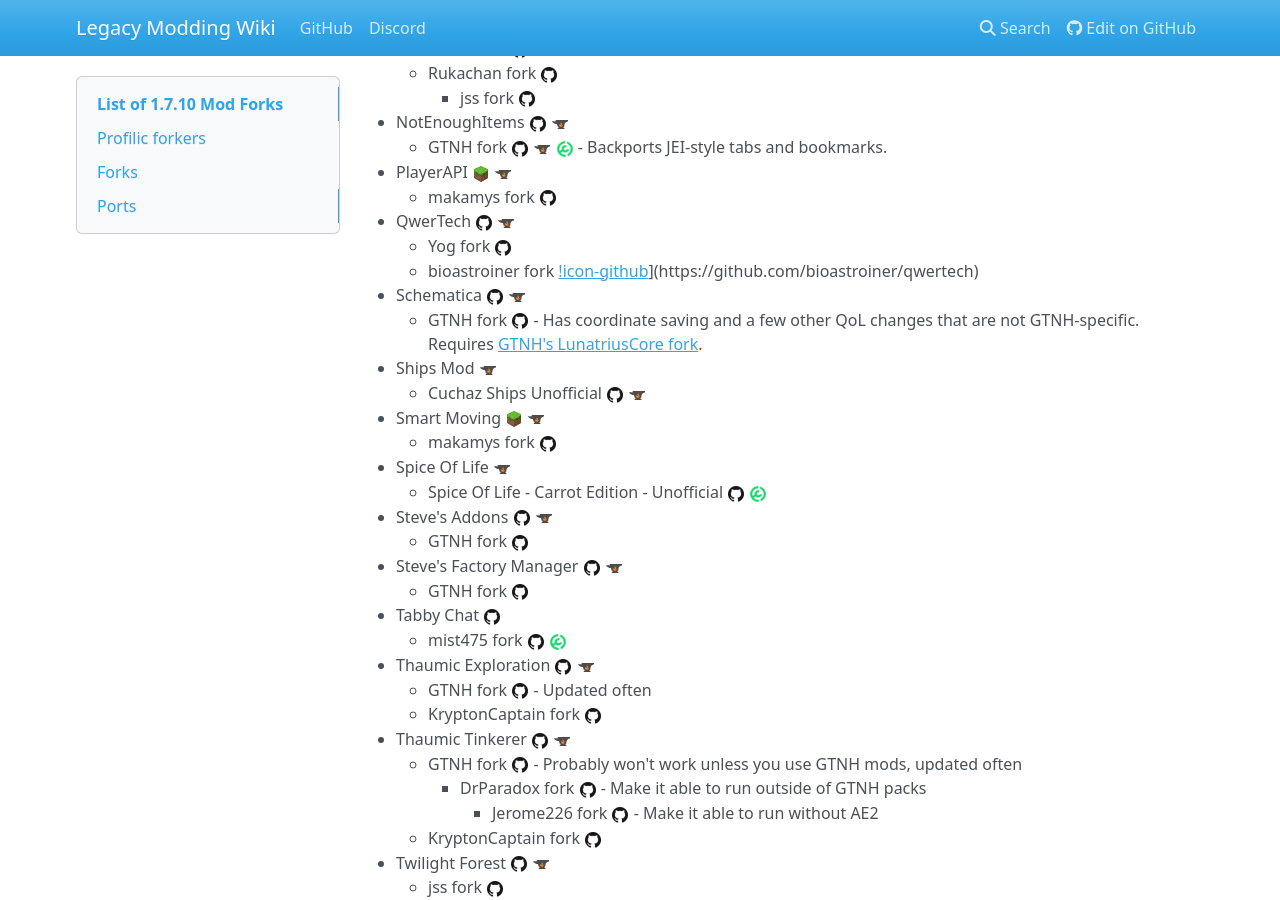
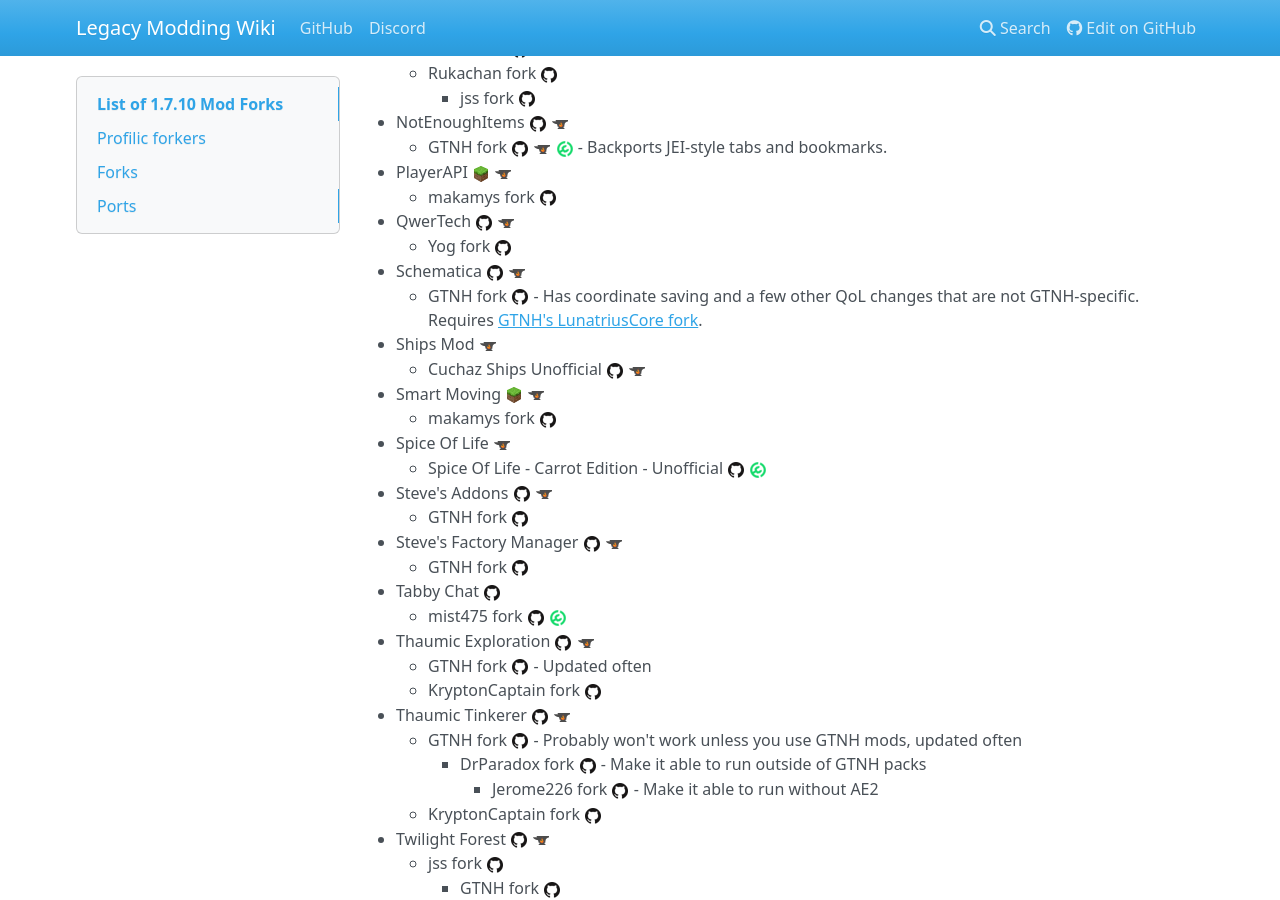
Before and after one commit to LegacyModdingMC/wiki, an MkDocs documentation site: the page built from docs/list-of-1.7.10-mod-forks.md, in a window 1280 px wide and 900 px high, scrolled down 2484 px. Built offline with MkDocs 1.6.1, drawn with Linux system fonts in a browser that asks for light colours; nearby versions of some CDN libraries.

Commit message:
Revert "Add bioastriner Qwertech fork"
This reverts commit ee2ed209c9cc71691a829994123df4f1ea3b821e.

```diff
--- a/docs/list-of-1.7.10-mod-forks.md
+++ b/docs/list-of-1.7.10-mod-forks.md
@@ -132,7 +132,6 @@
 	* makamys fork [![icon-github](img/favicon/github.png)](https://github.com/makamys/PlayerAPI)
 * QwerTech [![icon-github](img/favicon/github.png)](https://github.com/Qwertygiy/qwertech) [![icon-curseforge](img/favicon/curseforge.png)](https://www.curseforge.com/minecraft/mc-mods/qwertech)
 	* Yog fork [![icon-github](img/favicon/github.png)](https://github.com/Yoghurt4C/qwertech/tree/webedit-1)
-	* bioastroiner fork [!icon-github](img/favicon/github.png)](https://github.com/bioastroiner/qwertech)
 * Schematica [![icon-github](img/favicon/github.png)](https://github.com/Lunatrius/Schematica) [![icon-curseforge](img/favicon/curseforge.png)](https://www.curseforge.com/minecraft/mc-mods/schematica)
 	* GTNH fork [![icon-github](img/favicon/github.png)](https://github.com/GTNewHorizons/Schematica) - Has coordinate saving and a few other QoL changes that are not GTNH-specific. Requires [GTNH's LunatriusCore fork](https://github.com/GTNewHorizons/LunatriusCore).
 * Ships Mod [![icon-curseforge](img/favicon/curseforge.png)](https://www.curseforge.com/minecraft/mc-mods/ships-mod)
```
